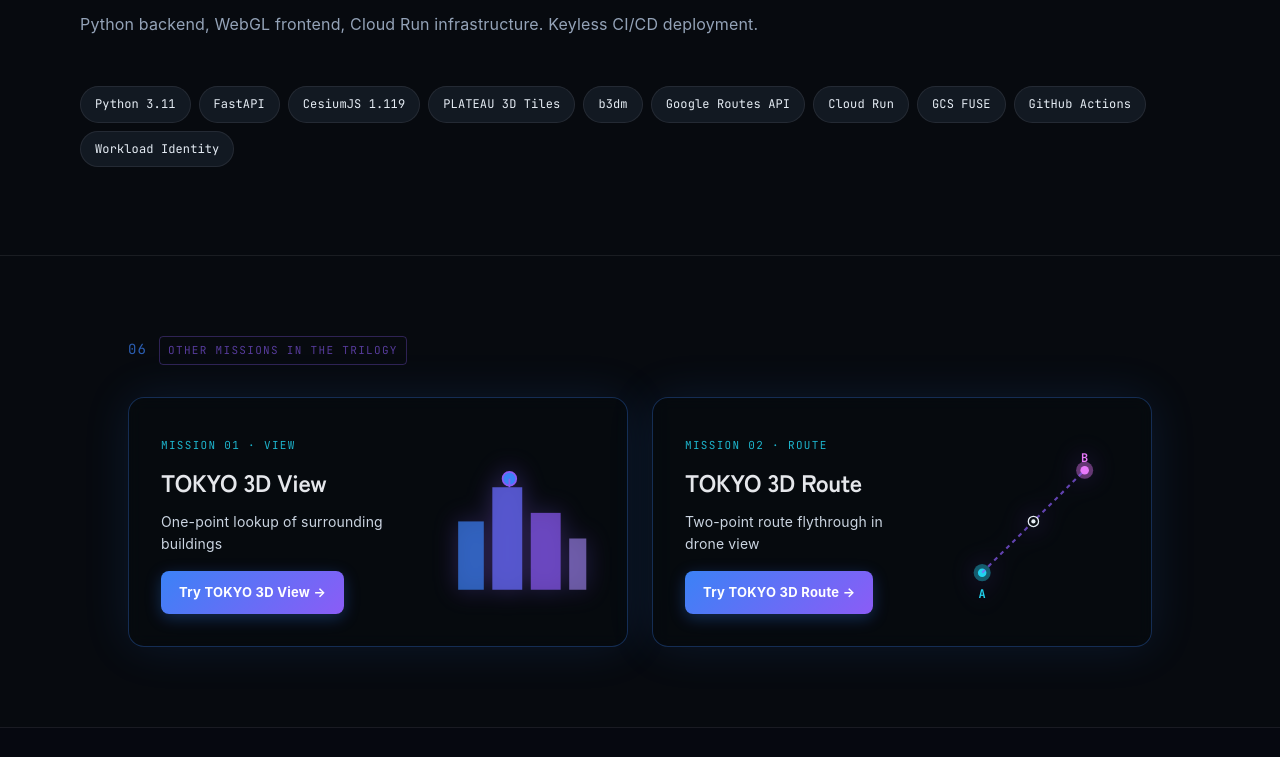
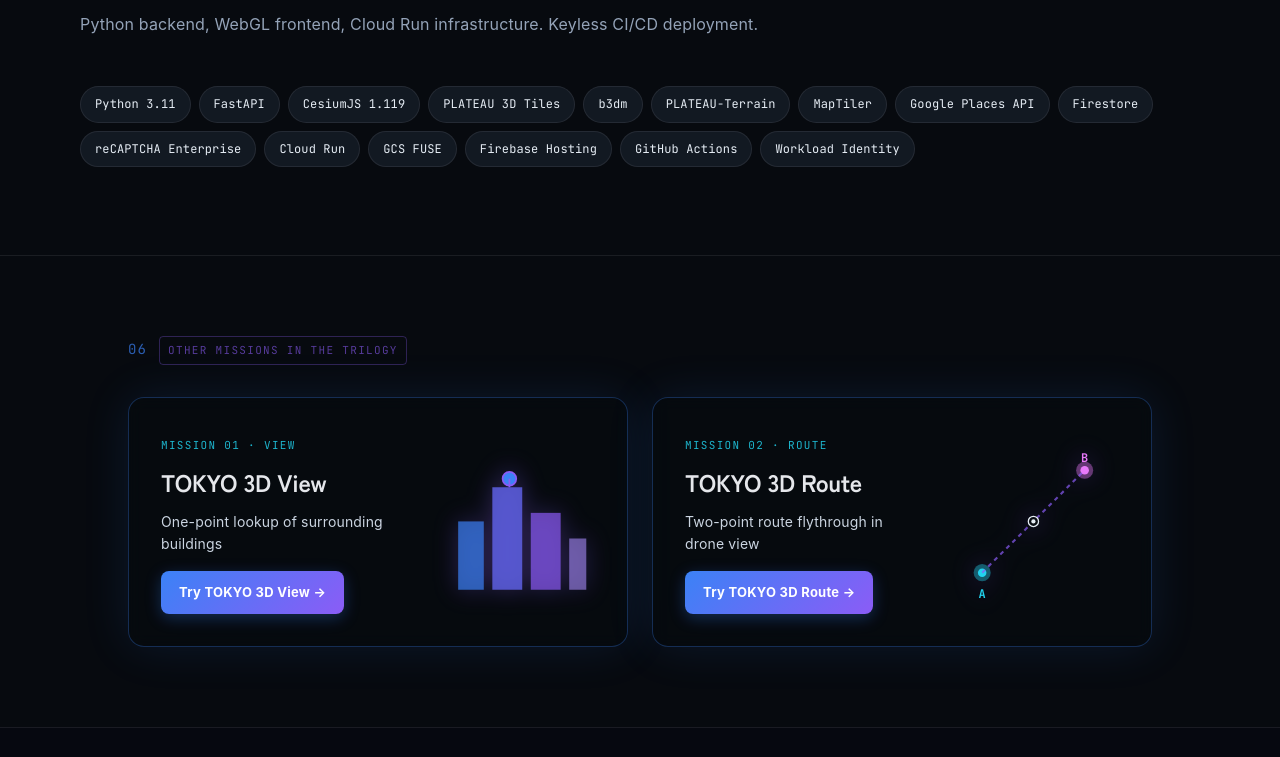
Before and after one commit to Invest-AItech/tokyo-3d-drone, a plain HTML site: page src/app/static/landing.html in a window 1280 px wide. Shown: the part 5423-6180 px from the top of the page. Drawn offline with Linux system fonts and the light colour scheme; no server answers; a script that the page names is missing.

Commit message:
fix: replace Routes API badge with Drone-actual stack (Places, Firestore, MapTiler, etc.)

```diff
--- a/src/app/static/landing.html
+++ b/src/app/static/landing.html
@@ -730,9 +730,14 @@
           <span class="badge">CesiumJS 1.119</span>
           <span class="badge">PLATEAU 3D Tiles</span>
           <span class="badge">b3dm</span>
-          <span class="badge">Google Routes API</span>
+          <span class="badge">PLATEAU-Terrain</span>
+          <span class="badge">MapTiler</span>
+          <span class="badge">Google Places API</span>
+          <span class="badge">Firestore</span>
+          <span class="badge">reCAPTCHA Enterprise</span>
           <span class="badge">Cloud Run</span>
           <span class="badge">GCS FUSE</span>
+          <span class="badge">Firebase Hosting</span>
           <span class="badge">GitHub Actions</span>
           <span class="badge">Workload Identity</span>
         </div>
```
